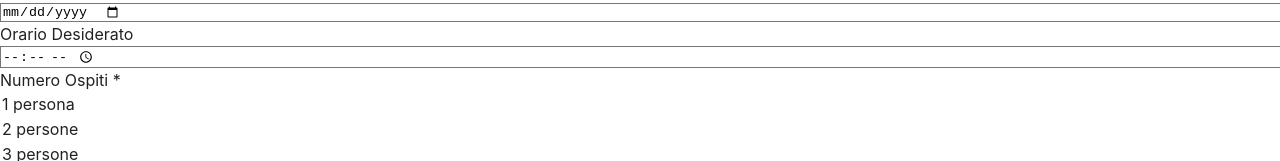
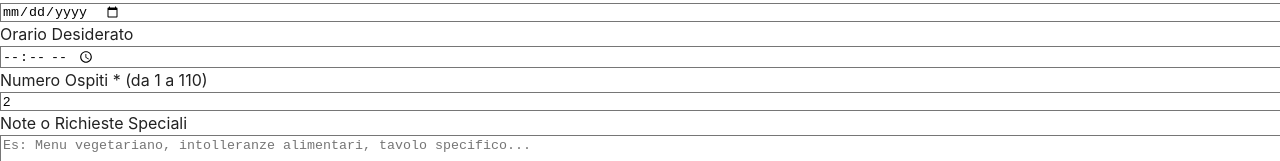
Before and after one commit to Matteo-Exp-Transformer/Calendario-Alritrovo-Prenotazioni, a React (Vite) app: page /prenota in a window 1280 px wide. Shown: the part 470-631 px from the top of the page. Built offline with nearby package versions, Linux system fonts and the light colour scheme; no server answers.

Commit message:
🔧 Fix: Numero ospiti da input numerico invece di dropdown
✅ Campo numero ospiti ora è un input (min 1, max 110)
✅ Migliore UX per inserimento rapido
✅ Validazione range 1-110 implementata

```diff
--- a/src/features/booking/components/BookingRequestForm.tsx
+++ b/src/features/booking/components/BookingRequestForm.tsx
@@ -10,8 +10,6 @@ const EVENT_TYPES: { value: EventType; label: string }[] = [
   { value: 'evento', label: 'Evento Privato' },
   { value: 'laurea', label: 'Laurea' }
 ]
-
-const GUEST_COUNTS = Array.from({ length: 50 }, (_, i) => i + 1)
 
 interface BookingRequestFormProps {
   onSubmit?: () => void
@@ -207,18 +205,22 @@ export const BookingRequestForm: React.FC<BookingRequestFormProps> = ({ onSubmit
 
       {/* Numero Ospiti */}
       <div className="space-y-2">
-        <Label htmlFor="num_guests">Numero Ospiti *</Label>
-        <Select
-          value={formData.num_guests.toString()}
-          onValueChange={(value) => setFormData({ ...formData, num_guests: parseInt(value) })}
+        <Label htmlFor="num_guests">Numero Ospiti * (da 1 a 110)</Label>
+        <Input
+          id="num_guests"
+          type="number"
+          min="1"
+          max="110"
+          value={formData.num_guests}
+          onChange={(e) => {
+            const value = parseInt(e.target.value) || 0
+            if (value >= 1 && value <= 110) {
+              setFormData({ ...formData, num_guests: value })
+            }
+          }}
           required
-        >
-          {GUEST_COUNTS.map((count) => (
-            <option key={count} value={count}>
-              {count} {count === 1 ? 'persona' : 'persone'}
-            </option>
-          ))}
-        </Select>
+          placeholder="Inserisci numero ospiti"
+        />
       </div>
 
       {/* Note Speciali */}
```
